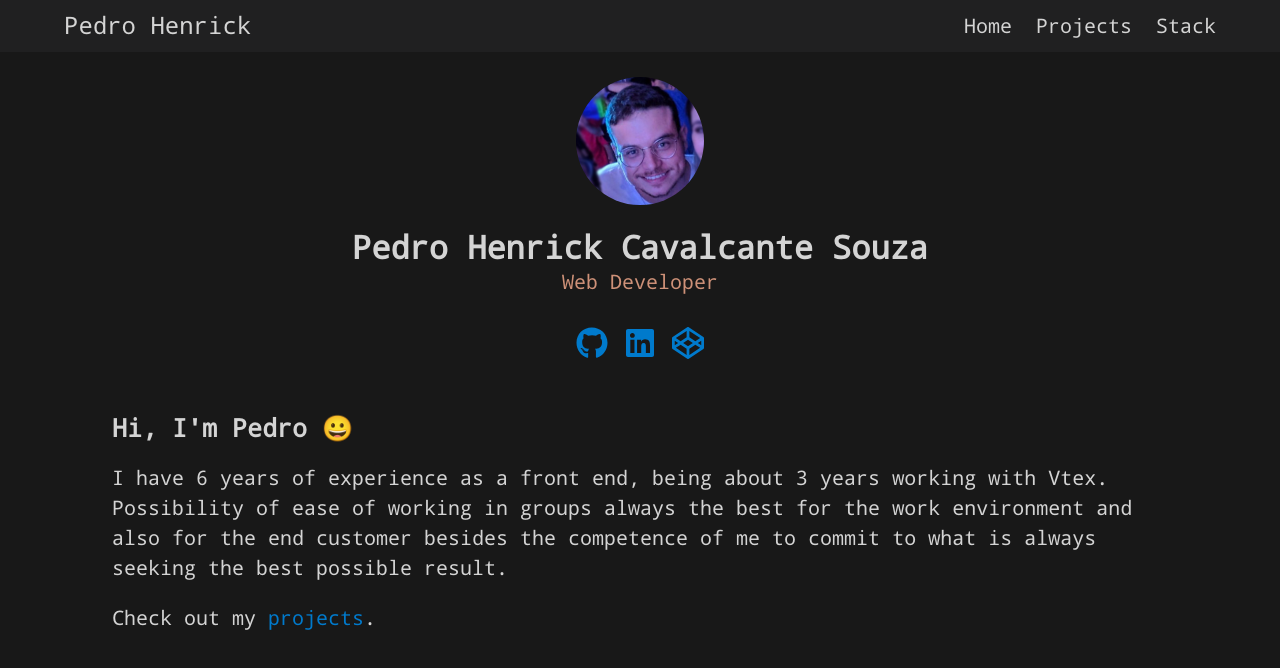
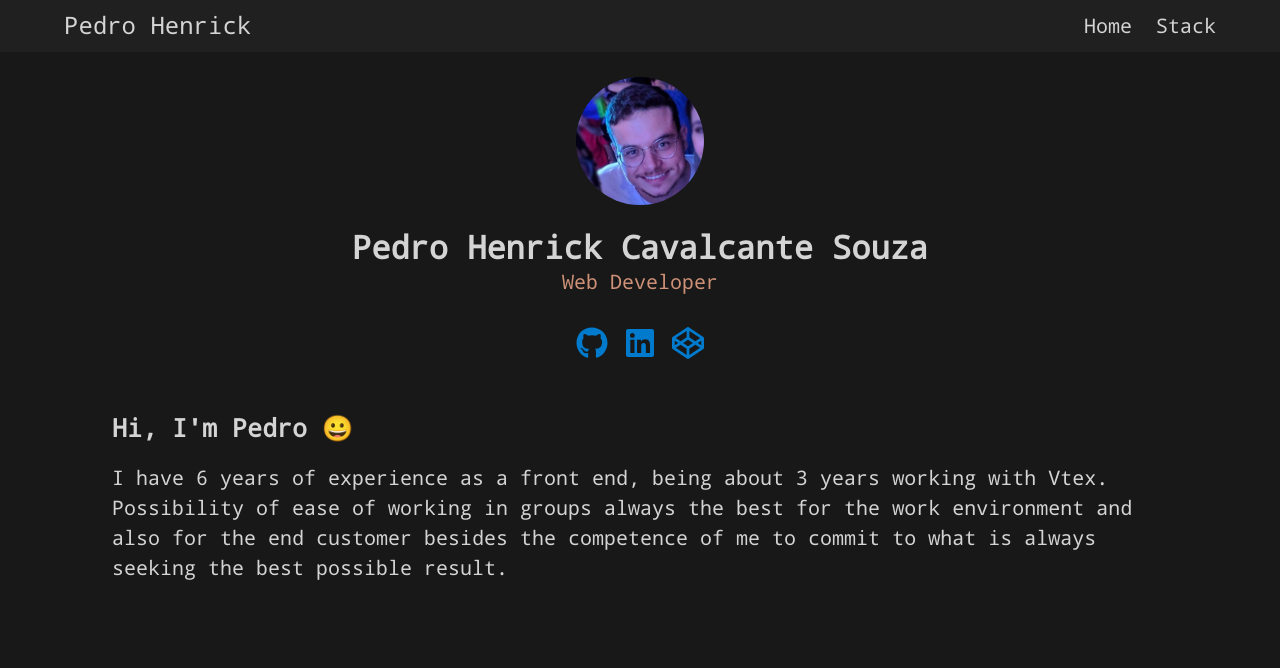
Before and after one commit to pedrohenrickcs/pedrohenrickcs.github.io, a Gatsby site: page / in a window 1280 px wide. Built offline with nearby package versions, Linux system fonts and the light colour scheme; Gatsby itself is replaced by a stand-in of ours.

Commit message:
:bento: remove projects

```diff
--- a/src/components/Header/Header.js
+++ b/src/components/Header/Header.js
@@ -54,13 +54,13 @@ class Header extends Component {
 							>
 									Home
 							</Link>
-							<Link
+							{/* <Link
 								to="/projects"
 								className="navbar-item is-size-5"
 								onClick={this.closeMenu}
 							>
 								Projects
-							 </Link>
+							 </Link> */}
 							<Link
 								to="/stack"
 								className="navbar-item is-size-5"
--- a/src/pages/index.js
+++ b/src/pages/index.js
@@ -68,12 +68,12 @@ const Home = () => (
 			{`I have 6 years of experience as a front end, being about 3 years working with Vtex.
 			Possibility of ease of working in groups always the best for the work environment and also for the end customer besides the competence of me to commit to what is always seeking the best possible result.`}
 			</p>
-			<p>
+			{/* <p>
 			Check out my
 			{' '}
 			<Link to="/projects">projects</Link>
 			.
-			</p>
+			</p> */}
 		</section>
 	</Layout>
 );
```
Also changed, not shown: 1 other file.
